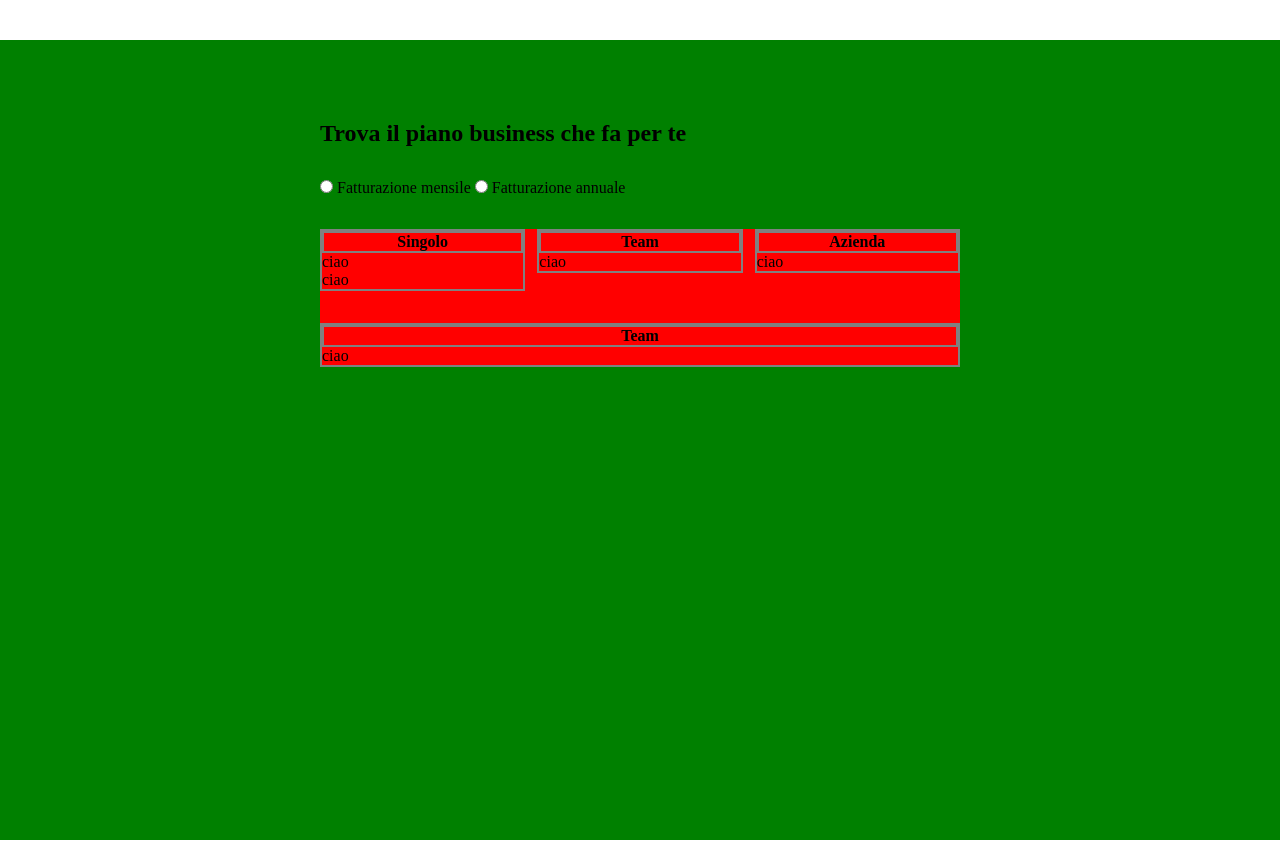
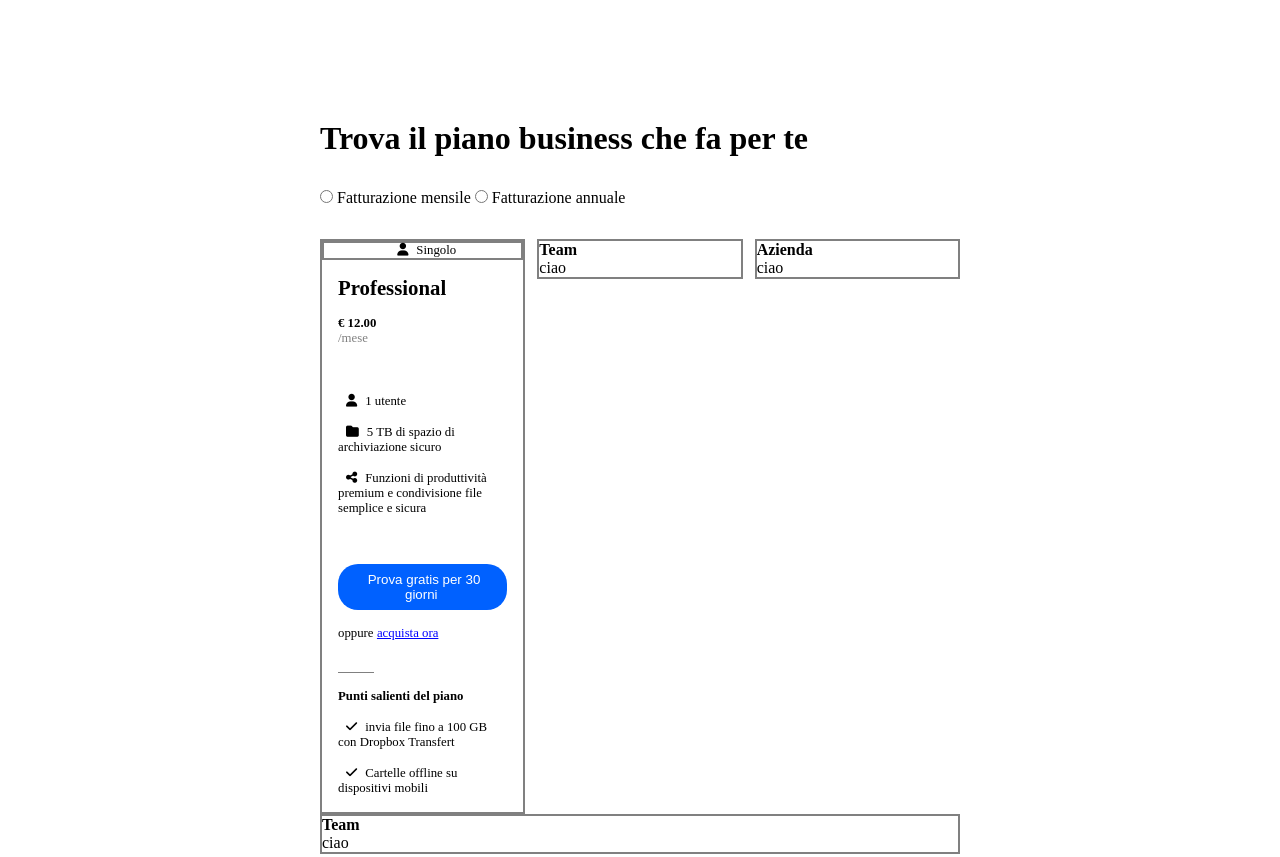
Before and after one commit to NicholasBuiatti/htmlcss-dropbox, a plain HTML site: page index.html in a window 1280 px wide. Shown: the part 840-1697 px from the top of the page. Drawn offline with Linux system fonts and the light colour scheme.

Commit message:
Prima colonna second-part

```diff
--- a/css/style.css
+++ b/css/style.css
@@ -24,8 +24,17 @@ button {
     color: white;
     border-radius: 20px;
 }
+
 button > a {
     color: white;
+}
+
+.margin-top {
+    margin-top: 2rem;
+}
+
+.color-gray {
+    color: gray;
 }
 
 /************* DEBUG *************/
@@ -75,16 +84,14 @@ header {
     margin-bottom: 2rem;
 }
 
-.first-part > .container-row {
-}
-
 .column-left > button {
     margin: 1rem 0;
+    width: 61%;
 }
 
 .column-right {
     background-color: blue;
-    flex: 1 0 60%;
+    flex: 1 0 50%;
 }
 
 .first-part > .container-row {
@@ -105,9 +112,13 @@ header {
 /************* SECTION 2 *************/
 
 .second-part {
-    background-color: green;
+    /* background-color: green; */
     margin-top: 5rem;
     padding: 10vh 25vw ;
+}
+
+h2 {
+    font-size: 2rem;
 }
 
 .slc-plane {
@@ -118,9 +129,9 @@ header {
     margin-left: 2rem;
 } */
 
-.second-part > .container-row {
+/* .second-part > .container-row {
     background-color: red;
-}
+} */
 
 /************* PARTE FLEX SECTION 2 *************/
 .business {
@@ -128,30 +139,50 @@ header {
     flex-wrap: wrap;
 }
 
-.business-plan-single{
-    width: calc(100% / 3 - 0.5rem);
-    border: 2px solid gray;
-}
-
-.business-plan-team{
-    width: calc(100% / 3 - 0.5rem);
-    border: 2px solid gray;
-}
-
-.business-plan-agency{
+.business > div {
     width: calc(100% / 3 - 0.5rem);
     border: 2px solid gray;
 }
 
 .business-plan-team-agency {
-    border: 2px solid gray;
     flex: 1 1 100%;
-    margin-top: 2rem;
 }
 
-h4 {
+.business-plan-single > p,
+.business-plan-team > p,
+.business-plan-agency > p {
     border: 2px solid gray;
     text-align: center;
+}
+
+.second-part p {
+    font-size: 0.8rem;
+}
+
+.business h3 {
+    font-size: 1.3rem;
+}
+
+.business i {
+    margin: 0 0.5rem;
+}
+
+.single-bss-description {
+    display: flex;
+    flex-direction: column;
+    justify-content: space-between;
+    gap: 1rem;
+    padding: 1rem;
+}
+
+.border-bottom {
+    border-bottom: 1px solid grey;
+    padding: 2rem 0rem;
+}
+
+.buy {
+    text-decoration: underline;
+    color: blue;
 }
 
 /************* SECTION 3 *************/
--- a/index.html
+++ b/index.html
@@ -50,7 +50,7 @@
 
         <!-- second section -->
         <section class="second-part">
-            <h1>Trova il piano business che fa per te</h1>
+            <h2>Trova il piano business che fa per te</h2>
             <div class="slc-plane">
                 <input type="radio" name="slc-plane" value="Fatturazione mensile">
                 <label for="html">Fatturazione mensile</label>
@@ -59,10 +59,21 @@
             </div>
             <div class="container-row business">
                 <div class="business-plan-single">
-                    <h4>Singolo</h4>
+                    <p><i class="fa-solid fa-user"></i>Singolo</p>
                     <div class="single-bss-description">
-
-                        ciao <br> ciao
+                        <h3>Professional</h3>
+                        <p><strong>&euro; 12.00</strong> <br>
+                        <span class="color-gray">/mese</span></p>
+                        <p class="margin-top"><i class="fa-solid fa-user"></i>1 utente</p>
+                        <p><i class="fa-solid fa-folder"></i>5 TB di spazio di archiviazione sicuro</p>
+                        <p><i class="fa-solid fa-share-nodes"></i>Funzioni di produttività premium e condivisione file semplice e sicura</p>
+                        <button class="margin-top">
+                            <a href="#">Prova gratis per 30 giorni</a>
+                        </button>
+                        <p><span class="border-bottom">oppure</span><a href="#" class="buy">acquista ora</a></p>
+                        <p class="margin-top"><strong>Punti salienti del piano</strong></p>
+                        <p><i class="fa-solid fa-check"></i>invia file fino a 100 GB con Dropbox Transfert</p>
+                        <p><i class="fa-solid fa-check"></i>Cartelle offline su dispositivi mobili</p>
                     </div>
                 </div>
                 <div class="business-plan-team">
@@ -79,7 +90,7 @@
                         ciao
                     </div>
                 </div>
-                <div class="business-plan-team-agency">
+                <div class="business-plan-team-agency .margin-top">
                     <h4>Team</h4>
                     <div class="agency-bss-description">
 
```
